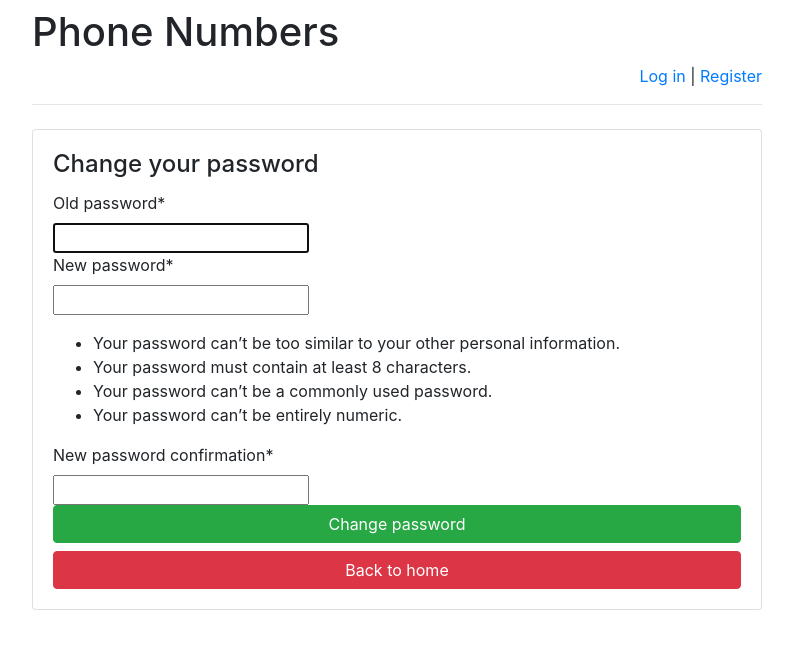
After one commit to liucheuski/phonebook, a Django app: page /phonenumbers/password-change/ in a window 1280 px wide. The commit adds this page. Shown: the top 649 px of the page, without its empty margins (243-1036 px from the left). Run offline with Django 4.2, Linux system fonts and the light colour scheme; some libraries are stand-ins or nearby versions.

Commit message:
login, logout, change password

```diff
--- a/phonenumbers/urls.py
+++ b/phonenumbers/urls.py
@@ -5,6 +5,10 @@ from phonenumbers import views
 app_name = 'phonenumbers'
 urlpatterns = [
     path(r'', views.index, name='index'),
-    re_path(r'^([0-9]+)/$', views.details, name='details')
+    re_path(r'^([0-9]+)/$', views.details, name='details'),
+    re_path(r'^register/$', views.RegisterFormView.as_view()),
+    re_path(r'^login/$', views.LoginFormView.as_view()),
+    re_path(r'^logout/$', views.LogoutView.as_view()),
+    re_path(r'^password-change/', views.PasswordChangeView.as_view()),
 
 ]
--- a/phonenumbers/views.py
+++ b/phonenumbers/views.py
@@ -23,7 +23,7 @@ def index(request):
     )
 
 
-# страница загадки со списком ответов
+# страница загадки со списком номеров телефонов
 def details(request, name_id):
     error_message = None
     if "error_message" in request.GET:
@@ -36,3 +36,94 @@ def details(request, name_id):
             "error_message": error_message
         }
     )
+
+# Базовый класс для обработки страниц с формами.
+from django.views.generic.edit import FormView
+# Спасибо django за готовую форму регистрации.
+from django.contrib.auth.forms import UserCreationForm
+...
+# базовый URL приложения, главной страницы -
+# часто нужен при указании путей переадресации
+app_url = "/phonenumbers/"
+
+# наше представление для регистрации
+class RegisterFormView(FormView):
+    # будем строить на основе встроенной в django формы регистрации
+    form_class = UserCreationForm
+    # Ссылка, на которую будет перенаправляться пользователь
+    # в случае успешной регистрации.
+    # В данном случае указана ссылка на
+    # страницу входа для зарегистрированных пользователей.
+    success_url = app_url + "login/"
+    # Шаблон, который будет использоваться
+    # при отображении представления.
+    template_name = "reg/register.html"
+    def form_valid(self, form):
+        # Создаём пользователя,
+        # если данные в форму были введены корректно.
+        form.save()
+        # Вызываем метод базового класса
+        return super(RegisterFormView, self).form_valid(form)
+
+# Спасибо django за готовую форму аутентификации.
+from django.contrib.auth.forms import AuthenticationForm
+# Функция для установки сессионного ключа.
+# По нему django будет определять,
+# выполнил ли вход пользователь.
+from django.contrib.auth import login
+...
+# наше представление для входа
+class LoginFormView(FormView):
+    # будем строить на основе
+    # встроенной в django формы входа
+    form_class = AuthenticationForm
+    # Аналогично регистрации,
+    # только используем шаблон аутентификации.
+    template_name = "reg/login.html"
+    # В случае успеха перенаправим на главную.
+    success_url = app_url
+    def form_valid(self, form):
+        # Получаем объект пользователя
+        # на основе введённых в форму данных.
+        self.user = form.get_user()
+        # Выполняем аутентификацию пользователя.
+        login(self.request, self.user)
+        return super(LoginFormView, self).form_valid(form)
+
+# Для Log out с перенаправлением на главную
+from django.http import HttpResponseRedirect
+from django.views.generic.base import View
+from django.contrib.auth import logout
+...
+# для выхода - миниатюрное представление без шаблона -
+# после выхода перенаправим на главную
+class LogoutView(View):
+    def get(self, request):
+        # Выполняем выход для пользователя,
+        # запросившего данное представление.
+        logout(request)
+        # После чего перенаправляем пользователя на
+        # главную страницу.
+        return HttpResponseRedirect(app_url)
+
+
+# Для смены пароля - форма
+from django.contrib.auth.forms import PasswordChangeForm
+...
+# наше представление для смены пароля
+class PasswordChangeView(FormView):
+    # будем строить на основе
+    # встроенной в django формы смены пароля
+    form_class = PasswordChangeForm
+    template_name = 'reg/password_change_form.html'
+    # после смены пароля нужно снова входить
+    success_url = app_url + 'login/'
+    def get_form_kwargs(self):
+        kwargs = super(PasswordChangeView, self).get_form_kwargs()
+        kwargs['user'] = self.request.user
+        if self.request.method == 'POST':
+            kwargs['data'] = self.request.POST
+        return kwargs
+    def form_valid(self, form):
+        form.save()
+        return super(PasswordChangeView, self).form_valid(form)
--- /dev/null
+++ b/templates/base.html
@@ -0,0 +1,41 @@
+<!doctype html>
+<html lang="en">
+<head>
+    <meta charset="utf-8">
+    <meta name="viewport"
+          content="width=device-width, initial-scale=1, shrink-to-fit=no">
+    <link rel="stylesheet"
+          href="https://stackpath.bootstrapcdn.com/bootstrap/4.1.3/css/bootstrap.min.css">
+    <title>Phone Numbers</title>
+</head>
+<body>
+<div class="container">
+    <div class="row justify-content-center">
+        <div class="col-8">
+            <h1 class="mt-2">Phone Numbers</h1>
+            {% if user.is_authenticated %}
+                <p class="text-right">
+                    Hello, {{ user.username }}!
+                    <a href="/phonenumbers/logout">Log out</a> |
+                    <a href="/phonenumbers/password-change">
+                        Change password
+                    </a>
+                </p>
+            {% else %}
+                <p class="text-right">
+                    <a href="/phonenumbers/login">Log in</a> |
+                    <a href="/phonenumbers/register">Register</a>
+                </p>
+            {% endif %}
+            <hr class="mt-0 mb-4">
+            <div class="card">
+                <div class="card-body">
+                    {% block main %}
+                    {% endblock %}
+                </div>
+            </div>
+        </div>
+    </div>
+</div>
+</body>
+</html>
--- a/templates/details.html
+++ b/templates/details.html
@@ -5,6 +5,8 @@
     <title>Title</title>
 </head>
 <body>
+{% extends 'base.html' %}
+{% block main %}
     <h1>{{ name.person_name }}</h1>
     <p><strong>{{ method }}</strong></p>
     {% if error_message %}
@@ -15,10 +17,12 @@
     {% csrf_token %}
     {% for detail in name.detail_set.all %}
         <label for="detail{{ forloop.counter }}">
-        <p2>Phone:{{ detail.phone }}</p2> <br>
+            <p2>Phone:{{ detail.phone }}</p2>
+            <br>
             <p2>Email:{{ detail.email }}</p2>
             <hr>
         </label><br>
     {% endfor %}
+{% endblock %}
 </body>
 </html>
--- a/templates/index.html
+++ b/templates/index.html
@@ -5,6 +5,8 @@
     <title>Title</title>
 </head>
 <body>
+{% extends 'base.html' %}
+{% block main %}
     <h1>Available Persons</h1>
     {% if message %}
         <p><strong>{{ message }}</strong></p>
@@ -22,5 +24,6 @@
     {% else %}
         <p>No Persons are available right now.</p>
     {% endif %}
+{% endblock %}
 </body>
 </html>
--- /dev/null
+++ b/templates/reg/password_change_form.html
@@ -0,0 +1,17 @@
+{% extends 'base.html' %}
+{% load crispy_forms_tags %}
+{% block main %}
+    <h4 class="card-title">Change your password</h4>
+    <form method="post">
+        {% csrf_token %}
+        {{ form|crispy }}
+        <button type="submit"
+                class="btn btn-success btn-block">
+            Change password
+        </button>
+        <a href=".."
+           class="btn btn-danger btn-block">
+            Back to home
+        </a>
+    </form>
+{% endblock %}
```
Also changed, not shown: phonebook/settings.py (+2 -6 lines), templates/reg/login.html (added, +16 -0 lines), templates/reg/register.html (added, +12 -0 lines), db.sqlite3. Lines whose indentation alone changed are shown as unchanged.
